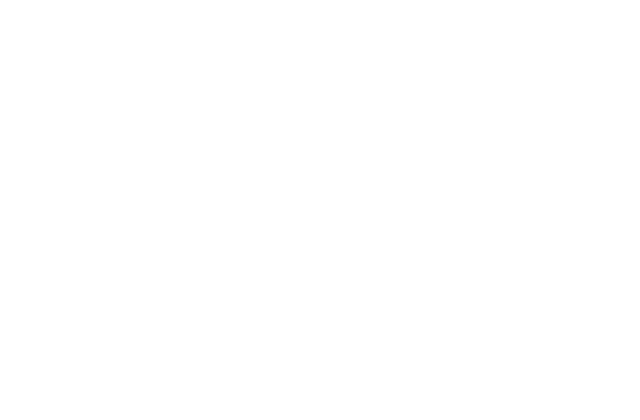
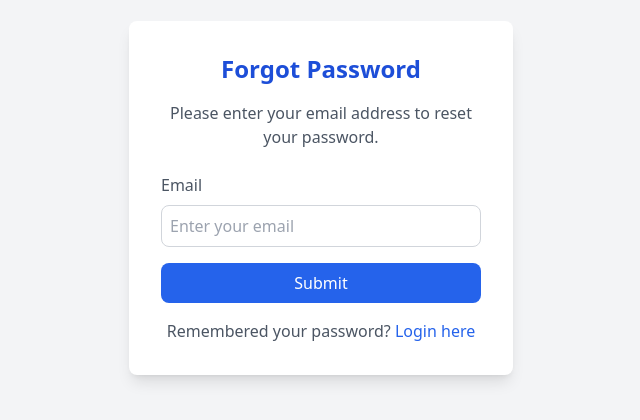
Before and after one commit to Anikesh20/Single_Vendor_E_Commerce_Website, a React (Create React App) app in the folder frontend/: page /forgot-password in a window 1280 px wide. Before the commit this address had no page. Shown: the part 202-622 px from the top of the page, without its empty margins (319-959 px from the left). Built offline with nearby package versions, Linux system fonts and the light colour scheme.

Commit message:
Frontend Code

```diff
--- a/frontend/src/App.js
+++ b/frontend/src/App.js
@@ -8,6 +8,7 @@
 import SignUpPage from "./Components/SignUpPage";
 import LoginPage from "./Components/LoginPage";
 import ProductDetail from "./Components/ProductDetail";
+import ForgotPasswordPage from "./Components/ForgotPasswordPage"; // Import the ForgotPasswordPage component
 
 function App() {
   const products = {
@@ -59,6 +60,7 @@
         <Route path="/login" element={<LoginPage />} />
         <Route path="/signup" element={<SignUpPage />} />
         <Route path="/product/:category/:id" element={<ProductDetail products={products} />} />
+        <Route path="/forgot-password" element={<ForgotPasswordPage />} /> {/* Added ForgotPasswordPage route */}
       </Routes>
     </CartProvider>
   );
--- /dev/null
+++ b/frontend/src/Components/ForgotPasswordPage.jsx
@@ -0,0 +1,50 @@
+import React, { useState } from 'react';
+import { Link } from 'react-router-dom'; // Import Link from react-router-dom
+
+const ForgotPasswordPage = () => {
+  const [email, setEmail] = useState('');
+
+  const handleSubmit = (e) => {
+    e.preventDefault();
+    // Logic to handle password reset, e.g., sending an email to the user
+    console.log(`Password reset link sent to ${email}`);
+  };
+
+  return (
+    <div className="flex items-center justify-center h-screen bg-gray-100">
+      <div className="bg-white p-8 rounded-lg shadow-lg w-96">
+        <h2 className="text-2xl font-semibold text-center text-blue-700 mb-4">Forgot Password</h2>
+        <p className="text-gray-600 text-center mb-6">
+          Please enter your email address to reset your password.
+        </p>
+        <form onSubmit={handleSubmit} className="space-y-4">
+          <div>
+            <label htmlFor="email" className="block text-gray-600">Email</label>
+            <input
+              type="email"
+              id="email"
+              value={email}
+              onChange={(e) => setEmail(e.target.value)}
+              className="w-full p-2 mt-2 border border-gray-300 rounded-lg"
+              placeholder="Enter your email"
+              required
+            />
+          </div>
+          <button
+            type="submit"
+            className="w-full py-2 bg-blue-600 text-white rounded-lg hover:bg-blue-700"
+          >
+            Submit
+          </button>
+        </form>
+        <div className="text-center mt-4">
+          <p className="text-gray-600">
+            Remembered your password? <Link to="/login" className="text-blue-600 hover:underline">Login here</Link>
+          </p>
+        </div>
+      </div>
+    </div>
+  );
+};
+
+export default ForgotPasswordPage;
```
